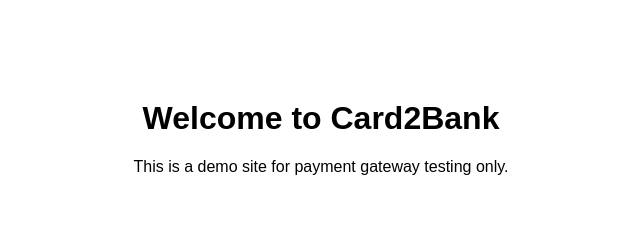
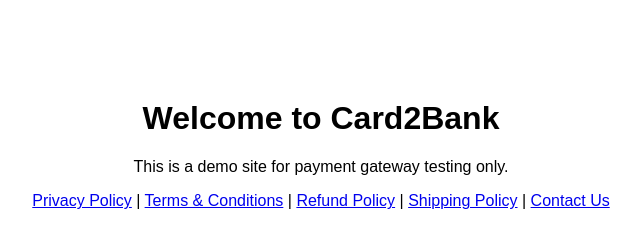
Before and after one commit to rockbalabalaji-max/cardtonbb, a plain HTML site: page index.html in a window 1280 px wide. Shown: the whole page, without its empty margins (319-960 px from the left). Drawn offline with Linux system fonts and the light colour scheme.

Commit message:
Update index.html

```diff
--- a/index.html
+++ b/index.html
@@ -8,5 +8,13 @@
 <body style="font-family: Arial, sans-serif; text-align: center; margin-top: 100px;">
   <h1>Welcome to Card2Bank</h1>
   <p>This is a demo site for payment gateway testing only.</p>
+  <footer>
+  <a href="privacy.html">Privacy Policy</a> |
+  <a href="terms.html">Terms & Conditions</a> |
+  <a href="refund.html">Refund Policy</a> |
+  <a href="shipping.html">Shipping Policy</a> |
+  <a href="contact.html">Contact Us</a>
+</footer>
+
 </body>
 </html>
```
